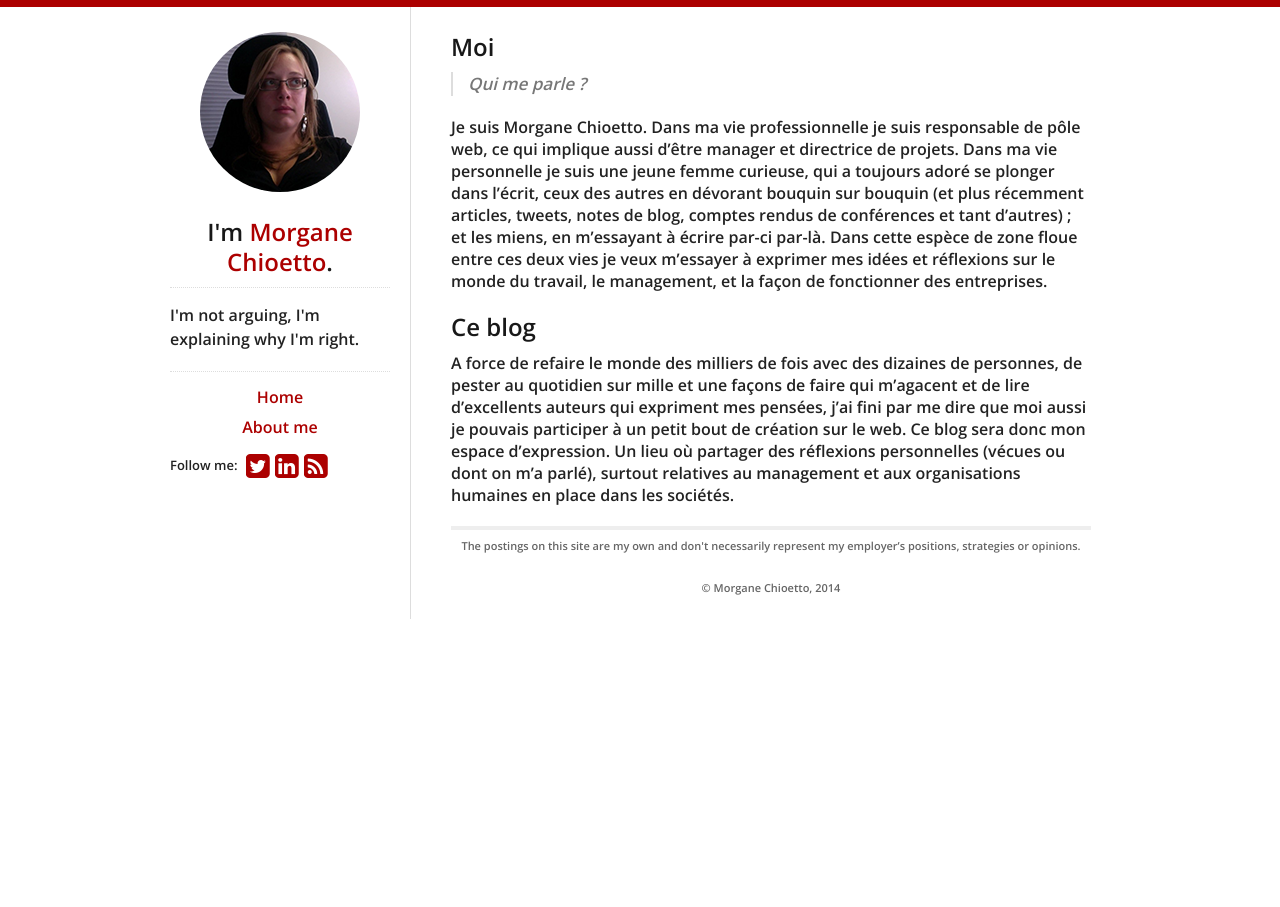
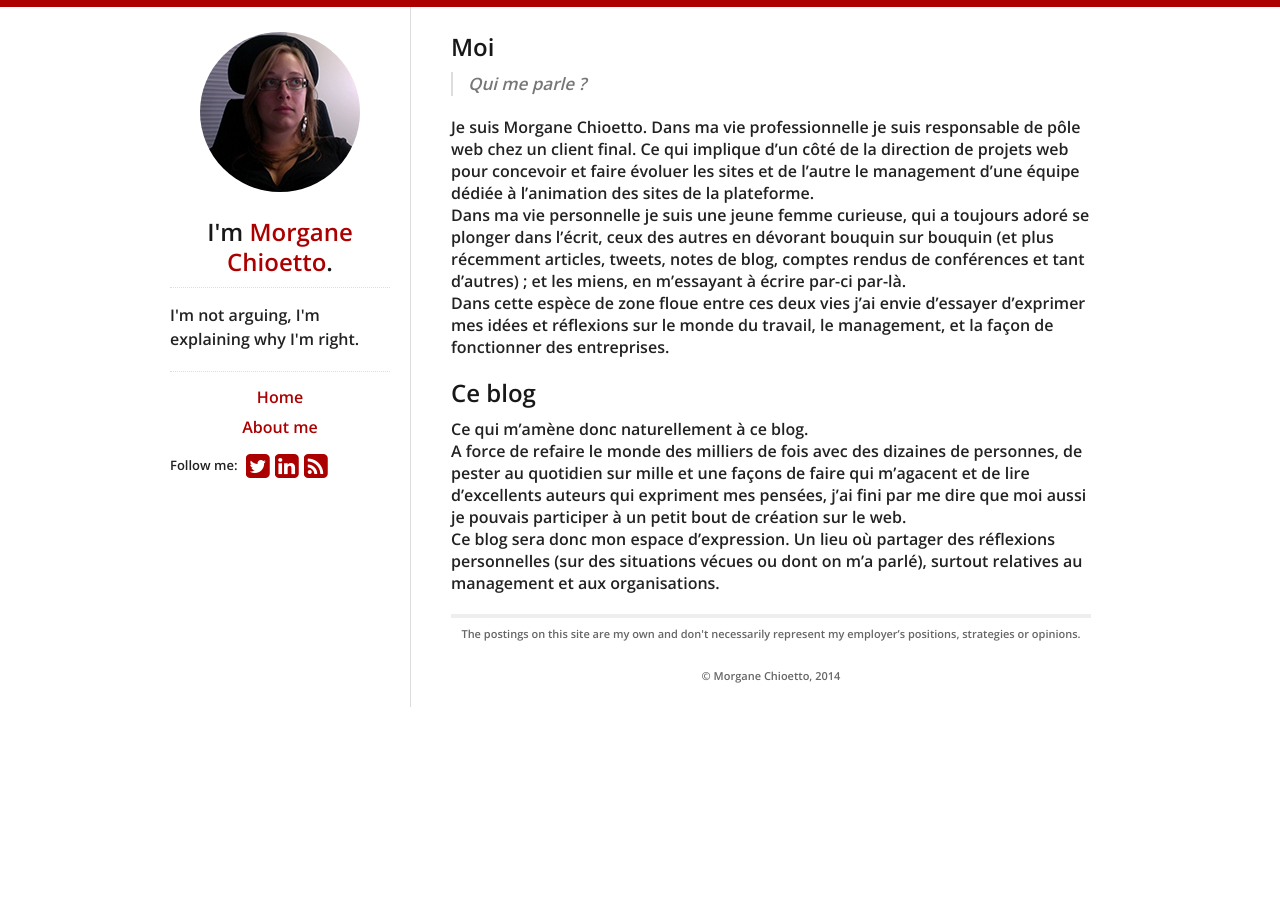
Before and after one commit to chipisan/blog, a Jekyll site: the page built from about-me.md, in a window 1280 px wide. Built offline with Jekyll 4.4.1, drawn with Linux system fonts in a browser that asks for light colours; nearby versions of some CDN libraries; Markdown is read by kramdown in place of the engine named in the settings.

Commit message:
Update about-me.md

```diff
--- a/about-me.md
+++ b/about-me.md
@@ -2,14 +2,14 @@
 layout: default
 title: Présentations
 ---
-
 ## Moi
 > Qui me parle ?
 
-Je suis Morgane Chioetto. Dans ma vie professionnelle je suis responsable de pôle web, ce qui implique aussi d'être manager et directrice de projets.
+Je suis Morgane Chioetto. Dans ma vie professionnelle je suis responsable de pôle web chez un client final. Ce qui implique d'un côté de la direction de projets web pour concevoir et faire évoluer les sites et de l'autre le management d'une équipe dédiée à l'animation des sites de la plateforme.
 Dans ma vie personnelle je suis une jeune femme curieuse, qui a toujours adoré se plonger dans l'écrit, ceux des autres en dévorant bouquin sur bouquin (et plus récemment articles, tweets, notes de blog, comptes rendus de conférences et tant d'autres) ; et les miens, en m'essayant à écrire par-ci par-là.
-Dans cette espèce de zone floue entre ces deux vies je veux m'essayer à exprimer mes idées et réflexions sur le monde du travail, le management, et la façon de fonctionner des entreprises.
+Dans cette espèce de zone floue entre ces deux vies j'ai envie d'essayer d'exprimer mes idées et réflexions sur le monde du travail, le management, et la façon de fonctionner des entreprises.
 
 ## Ce blog
+Ce qui m'amène donc naturellement à ce blog.
 A force de refaire le monde des milliers de fois avec des dizaines de personnes, de pester au quotidien sur mille et une façons de faire qui m'agacent et de lire d'excellents auteurs qui expriment mes pensées, j'ai fini par me dire que moi aussi je pouvais participer à un petit bout de création sur le web.
-Ce blog sera donc mon espace d'expression. Un lieu où partager des réflexions personnelles (vécues ou dont on m'a parlé), surtout relatives au management et aux organisations humaines en place dans les sociétés.
+Ce blog sera donc mon espace d'expression. Un lieu où partager des réflexions personnelles (sur des situations vécues ou dont on m'a parlé), surtout relatives au management et aux organisations.
```
